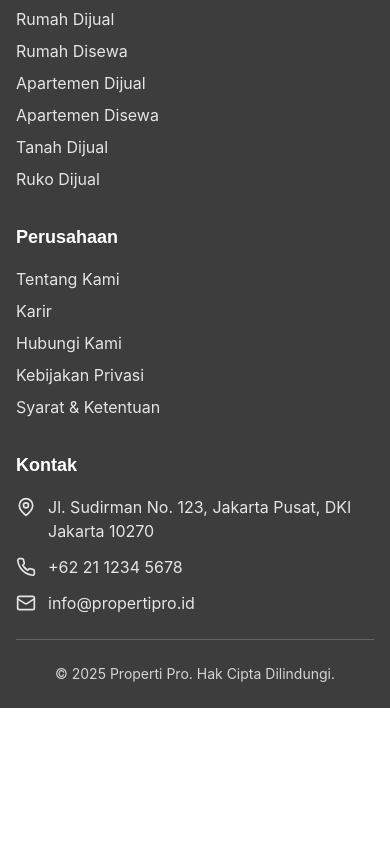
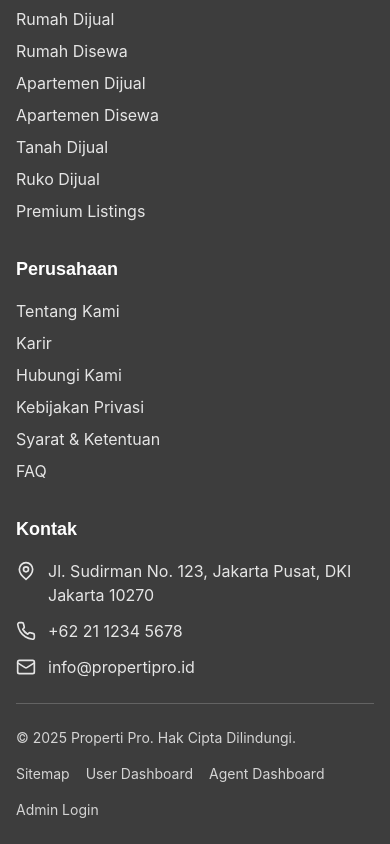
Before and after one commit to dranie18/propertypro, a React (Vite) app: page / in a window 390 px wide. Shown: the part 6098-6942 px from the top of the page. Before the commit the page ends 6806 px from the top, so only its background shows below. Built offline with nearby package versions, Linux system fonts and the light colour scheme; no server answers.

Commit message:
Update Footer Navigation

```diff
--- a/src/components/layout/Footer.tsx
+++ b/src/components/layout/Footer.tsx
@@ -15,16 +15,16 @@ const Footer: React.FC = () => {
               Platform jual beli dan sewa properti terpercaya di Indonesia dengan beragam pilihan properti berkualitas.
             </p>
             <div className="flex space-x-4">
-              <a href="#" className="text-white hover:text-primary transition-colors">
+              <a href="https://facebook.com/propertipro" className="text-white hover:text-primary transition-colors" aria-label="Facebook">
                 <Facebook size={20} />
               </a>
-              <a href="#" className="text-white hover:text-primary transition-colors">
+              <a href="https://twitter.com/propertipro" className="text-white hover:text-primary transition-colors" aria-label="Twitter">
                 <Twitter size={20} />
               </a>
-              <a href="#" className="text-white hover:text-primary transition-colors">
+              <a href="https://instagram.com/propertipro" className="text-white hover:text-primary transition-colors" aria-label="Instagram">
                 <Instagram size={20} />
               </a>
-              <a href="#" className="text-white hover:text-primary transition-colors">
+              <a href="https://linkedin.com/company/propertipro" className="text-white hover:text-primary transition-colors" aria-label="LinkedIn">
                 <Linkedin size={20} />
               </a>
             </div>
@@ -51,6 +51,9 @@ const Footer: React.FC = () => {
               <li>
                 <Link to="/jual/ruko" className="hover:text-primary transition-colors">Ruko Dijual</Link>
               </li>
+              <li>
+                <Link to="/premium/features" className="hover:text-primary transition-colors">Premium Listings</Link>
+              </li>
             </ul>
           </div>
 
@@ -72,6 +75,9 @@ const Footer: React.FC = () => {
               <li>
                 <Link to="/syarat-ketentuan" className="hover:text-primary transition-colors">Syarat & Ketentuan</Link>
               </li>
+              <li>
+                <Link to="/faq" className="hover:text-primary transition-colors">FAQ</Link>
+              </li>
             </ul>
           </div>
 
@@ -84,11 +90,11 @@ const Footer: React.FC = () => {
               </li>
               <li className="flex items-center space-x-3">
                 <Phone size={20} className="flex-shrink-0" />
-                <span>+62 21 1234 5678</span>
+                <a href="tel:+6221123456789" className="hover:text-primary transition-colors">+62 21 1234 5678</a>
               </li>
               <li className="flex items-center space-x-3">
                 <Mail size={20} className="flex-shrink-0" />
-                <span>info@propertipro.id</span>
+                <a href="mailto:info@propertipro.id" className="hover:text-primary transition-colors">info@propertipro.id</a>
               </li>
             </ul>
           </div>
@@ -96,8 +102,16 @@ const Footer: React.FC = () => {
 
         <hr className="border-neutral-700 my-6" />
 
-        <div className="text-center text-neutral-400 text-sm">
-          &copy; {new Date().getFullYear()} Properti Pro. Hak Cipta Dilindungi.
+        <div className="flex flex-col md:flex-row md:justify-between md:items-center gap-4">
+          <div className="text-neutral-400 text-sm">
+            &copy; {new Date().getFullYear()} Properti Pro. Hak Cipta Dilindungi.
+          </div>
+          <div className="flex flex-wrap gap-4 text-sm text-neutral-400">
+            <Link to="/sitemap" className="hover:text-primary transition-colors">Sitemap</Link>
+            <Link to="/user/dashboard" className="hover:text-primary transition-colors">User Dashboard</Link>
+            <Link to="/dashboard" className="hover:text-primary transition-colors">Agent Dashboard</Link>
+            <Link to="/admin/login" className="hover:text-primary transition-colors">Admin Login</Link>
+          </div>
         </div>
       </div>
     </footer>
```
